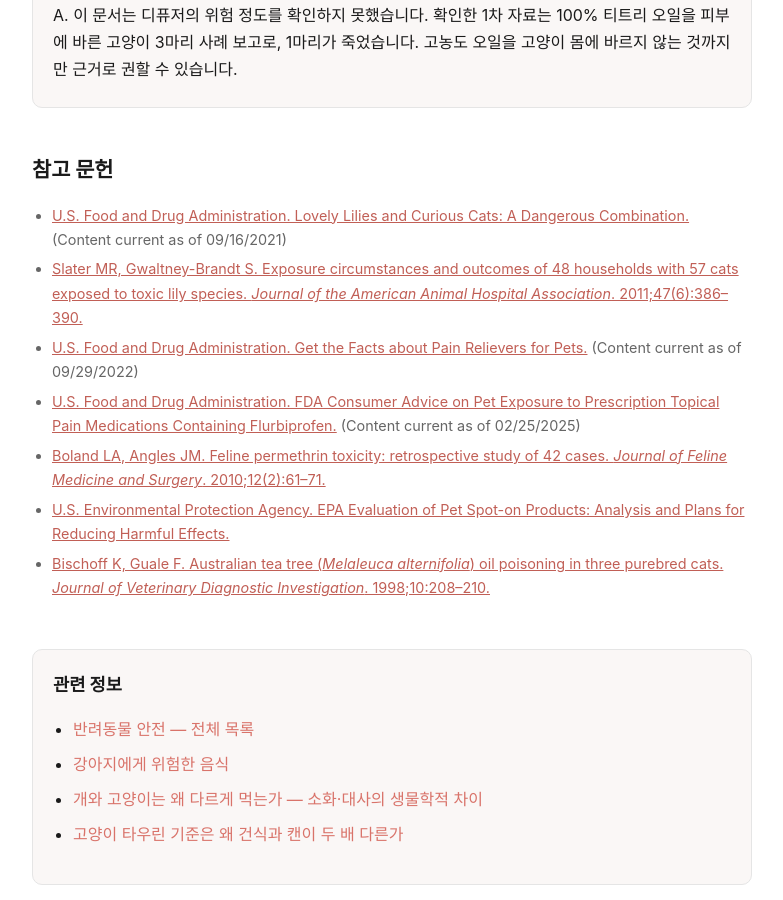
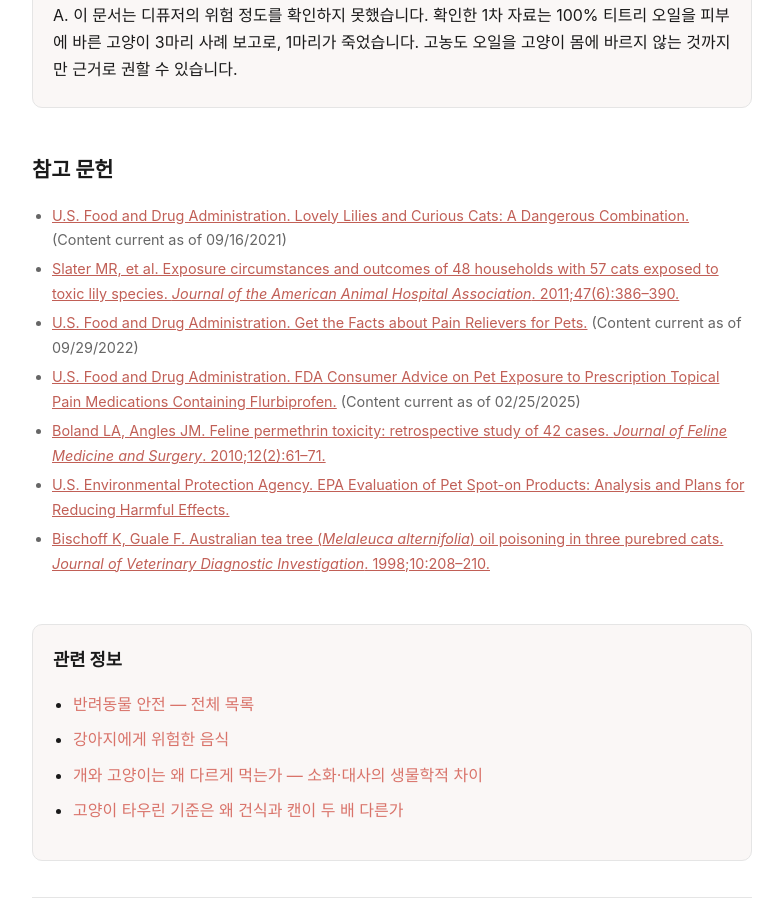
Before and after one commit to polystock/maearion.github.io, a Jekyll site: the page built from _docs/cat-toxic-hazards.html, in a window 1280 px wide and 900 px high, scrolled down 4396 px. Shown: the whole window, without its empty margins (248-1031 px from the left). Built offline with Jekyll 4.4.1, drawn with Linux system fonts in a browser that asks for light colours.

Commit message:
[daily] 고양이 문서: 확인 못 한 공저자 표기를 참고 문헌에서 제외
Co-Authored-By: Claude Opus 5.5 <noreply@anthropic.com>
Claude-Session: https://claude.ai/code/session_016AZkn2B1EvDHJom3FYhnNG

```diff
--- a/_docs/cat-toxic-hazards.html
+++ b/_docs/cat-toxic-hazards.html
@@ -127,7 +127,7 @@ faq:
 <h2>참고 문헌</h2>
 <ul class="src">
 <li><a href="https://www.fda.gov/animal-veterinary/animal-health-literacy/lovely-lilies-and-curious-cats-dangerous-combination" rel="nofollow">U.S. Food and Drug Administration. Lovely Lilies and Curious Cats: A Dangerous Combination.</a> (Content current as of 09/16/2021)</li>
-<li><a href="https://doi.org/10.5326/JAAHA-MS-5629" rel="nofollow">Slater MR, Gwaltney-Brandt S. Exposure circumstances and outcomes of 48 households with 57 cats exposed to toxic lily species. <em>Journal of the American Animal Hospital Association</em>. 2011;47(6):386–390.</a></li>
+<li><a href="https://doi.org/10.5326/JAAHA-MS-5629" rel="nofollow">Slater MR, et al. Exposure circumstances and outcomes of 48 households with 57 cats exposed to toxic lily species. <em>Journal of the American Animal Hospital Association</em>. 2011;47(6):386–390.</a></li>
 <li><a href="https://www.fda.gov/animal-veterinary/animal-health-literacy/get-facts-about-pain-relievers-pets" rel="nofollow">U.S. Food and Drug Administration. Get the Facts about Pain Relievers for Pets.</a> (Content current as of 09/29/2022)</li>
 <li><a href="https://www.fda.gov/animal-veterinary/animal-health-literacy/fda-consumer-advice-pet-exposure-prescription-topical-pain-medications-containing-flurbiprofen" rel="nofollow">U.S. Food and Drug Administration. FDA Consumer Advice on Pet Exposure to Prescription Topical Pain Medications Containing Flurbiprofen.</a> (Content current as of 02/25/2025)</li>
 <li><a href="https://doi.org/10.1016/j.jfms.2009.09.018" rel="nofollow">Boland LA, Angles JM. Feline permethrin toxicity: retrospective study of 42 cases. <em>Journal of Feline Medicine and Surgery</em>. 2010;12(2):61–71.</a></li>
```
Also changed, not shown: _ops/evidence/cat-toxic-hazards.md (+1 -0 lines).
